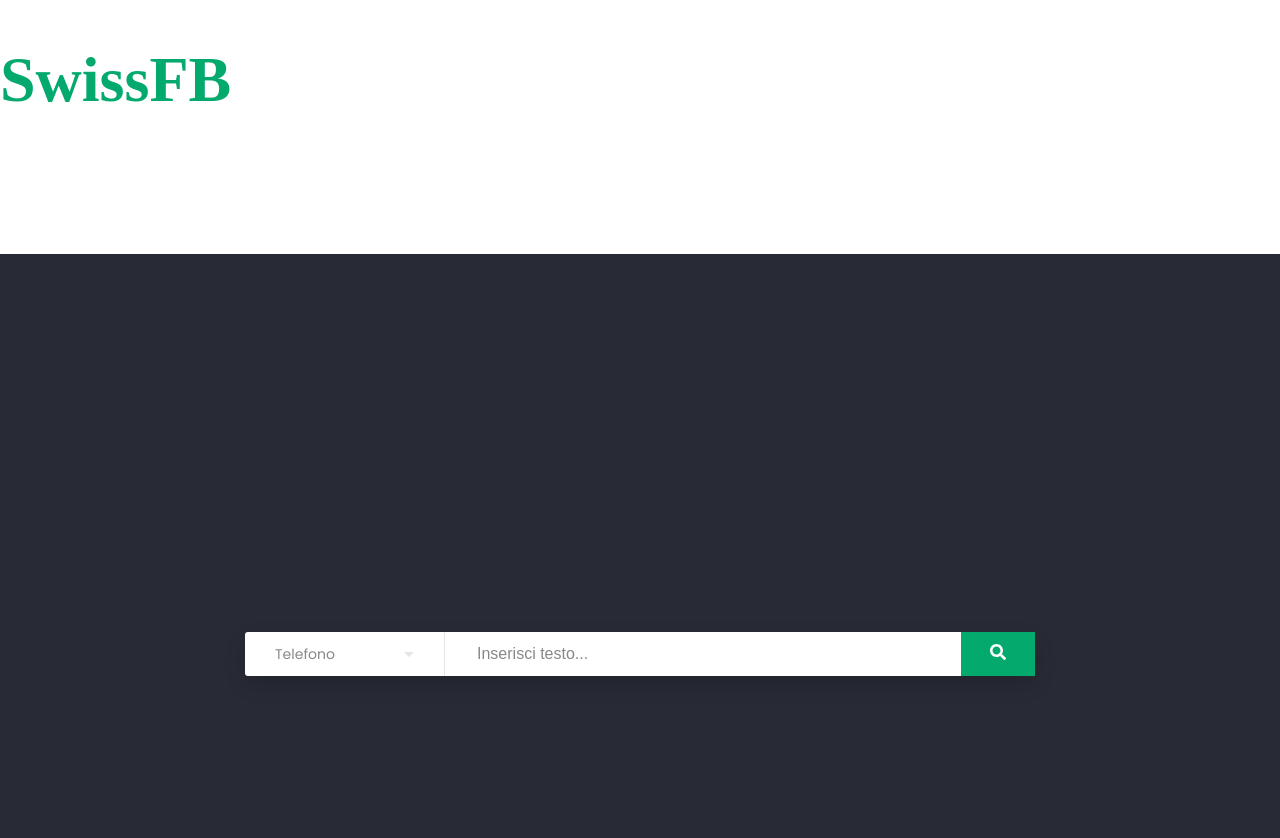
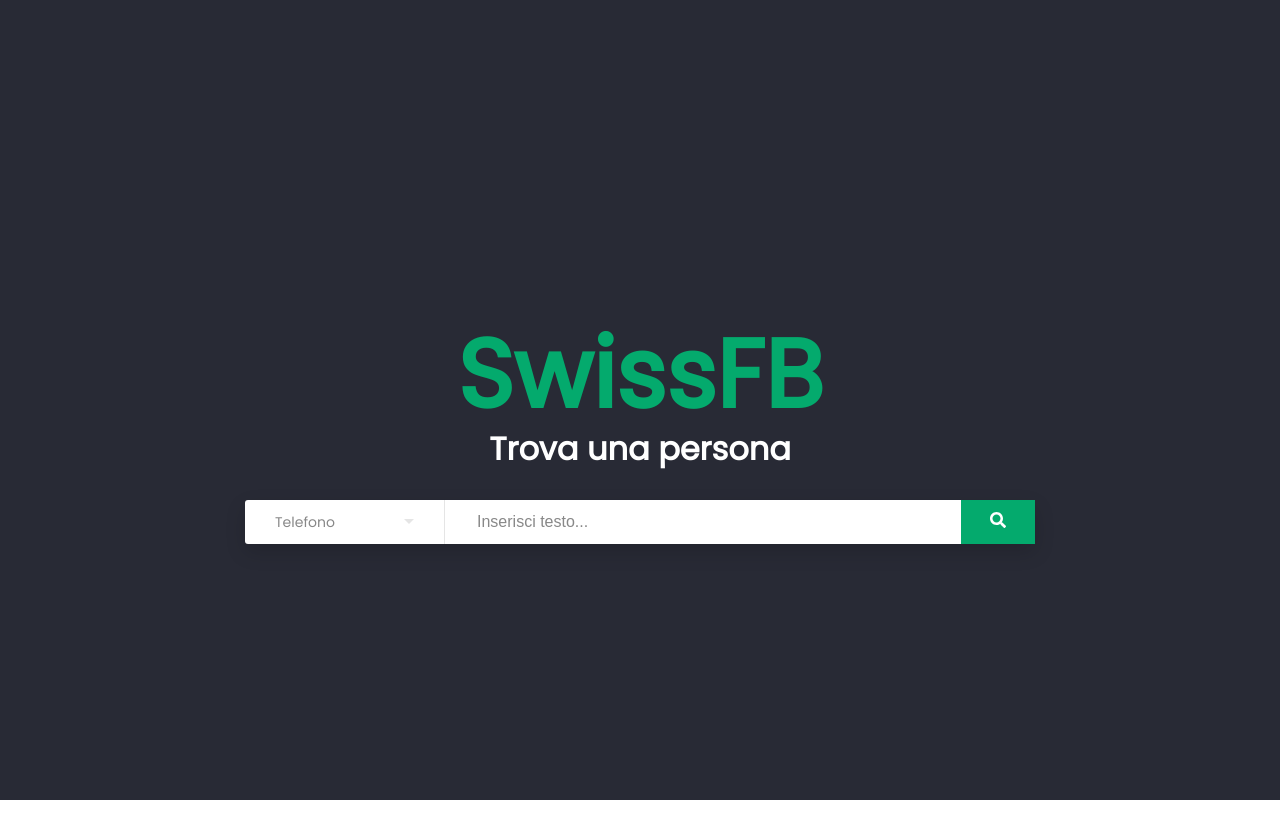
Before and after one commit to blurredheirloom/swissfb, a website: page index.html in a window 1280 px wide. After the commit the page ends 800 px from the top, so only its background shows below. Drawn offline with Linux system fonts and the light colour scheme.

Commit message:
fixed html

```diff
--- a/css/main.css
+++ b/css/main.css
@@ -33,14 +33,16 @@
  * `article` contexts in Chrome, Firefox, and Safari.
  */
 h1 {
-  font-size: 4em;
+  font-size: 6em;
   color: #04AA6D;
-  margin: 0.67em 0;
+  text-align: center;
 }
 
 h2 {
-	font-size: 3em;
+	font-size: 2em;
 	color: #FFF;
+	text-align: center;
+	margin: -2em 0 1em 0;
 }
 
 /* Grouping content
@@ -820,6 +822,7 @@
   min-height: 100vh;
   display: -ms-flexbox;
   display: flex;
+  flex-direction: column;
   -ms-flex-pack: center;
       justify-content: center;
   -ms-flex-align: center;
--- a/index.html
+++ b/index.html
@@ -10,9 +10,9 @@
     <title>SwissFB</title>
   </head>
   <body>
+    <div class="s003">
 	<h1>SwissFB</h1>
-	<h2>Trova a chi appartiene un numero di telefono</h2>
-    <div class="s003">
+	<h2>Trova una persona</h2>
       <form id="myForm" action="">
         <div class="inner-form">
           <div class="input-field first-wrap">
```
Also changed, not shown: src/index.ts (+0 -8 lines).
